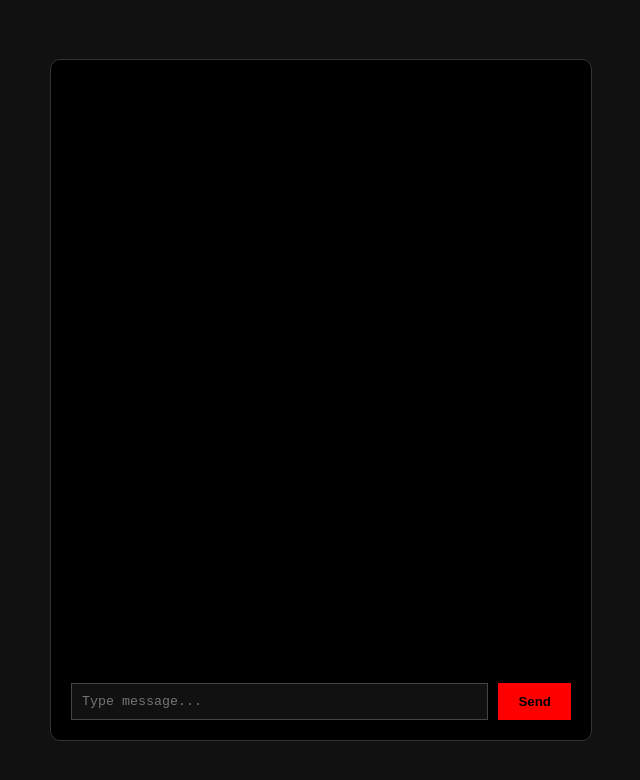
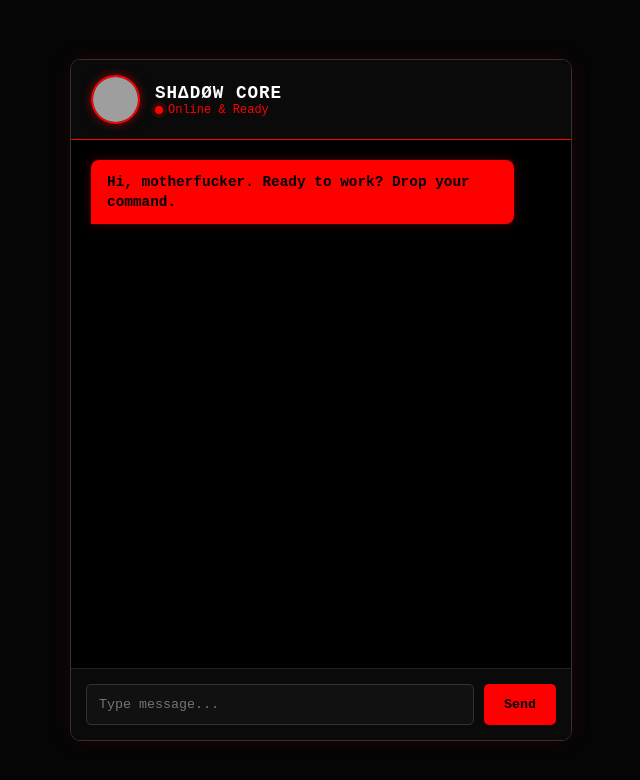
Before and after one commit to jd1214dec12/Indirect-VPN, a plain HTML site: page index.html in a window 1280 px wide. Shown: the whole page, without its empty margins (319-959 px from the left). Drawn offline with Linux system fonts and the light colour scheme; grey boxes are pictures that could not be loaded.

Commit message:
Enhance chat UI with profile header and styles
Updated styles and added profile header to chat interface.

```diff
--- a/index.html
+++ b/index.html
@@ -3,25 +3,162 @@
 <head>
 <meta charset="UTF-8">
 <meta name="viewport" content="width=device-width, initial-scale=1.0">
-<title>Shadow AI</title>
+<title>Shadow AI - Groq</title>
 <style>
-    body { background: #111; color: #fff; font-family: monospace; display: flex; justify-content: center; align-items: center; height: 100vh; margin: 0; }
-    .chat-box { width: 90%; max-width: 500px; height: 80vh; display: flex; flex-direction: column; border: 1px solid #333; padding: 20px; border-radius: 10px; background: #000; }
-    .messages { flex: 1; overflow-y: auto; margin-bottom: 10px; display: flex; flex-direction: column; gap: 10px; }
-    .msg { padding: 10px; border-radius: 5px; max-width: 80%; word-wrap: break-word; }
-    .user { background: #333; align-self: flex-end; }
-    .ai { background: #ff0000; color: #000; align-self: flex-start; }
-    .input-area { display: flex; gap: 10px; }
-    input { flex: 1; padding: 10px; background: #111; border: 1px solid #444; color: #fff; outline: none; font-family: monospace; }
-    button { padding: 10px 20px; background: #ff0000; color: #000; border: none; font-weight: bold; cursor: pointer; }
+    body {
+        background: #050505;
+        color: #fff;
+        font-family: monospace;
+        display: flex;
+        justify-content: center;
+        align-items: center;
+        height: 100vh;
+        margin: 0;
+    }
+    .chat-box {
+        width: 90%;
+        max-width: 500px;
+        height: 85vh;
+        display: flex;
+        flex-direction: column;
+        border: 1px solid #333;
+        border-radius: 10px;
+        background: #000;
+        overflow: hidden;
+        box-shadow: 0 0 20px rgba(255, 0, 0, 0.1);
+    }
+    .profile-header {
+        display: flex;
+        align-items: center;
+        padding: 15px 20px;
+        background: #0a0a0a;
+        border-bottom: 1px solid #ff0000;
+        gap: 15px;
+    }
+    .profile-pic {
+        width: 45px;
+        height: 45px;
+        border-radius: 50%;
+        border: 2px solid #ff0000;
+        object-fit: cover;
+        box-shadow: 0 0 10px rgba(255, 0, 0, 0.5);
+    }
+    .profile-info {
+        display: flex;
+        flex-direction: column;
+    }
+    .profile-name {
+        font-weight: bold;
+        font-size: 1.1rem;
+        color: #fff;
+        letter-spacing: 1px;
+    }
+    .profile-status {
+        font-size: 0.75rem;
+        color: #ff0000;
+        display: flex;
+        align-items: center;
+        gap: 5px;
+    }
+    .status-dot {
+        width: 8px;
+        height: 8px;
+        background: #ff0000;
+        border-radius: 50%;
+        animation: pulse 1.5s infinite;
+    }
+    @keyframes pulse {
+        0% { box-shadow: 0 0 0 0 rgba(255, 0, 0, 0.7); }
+        70% { box-shadow: 0 0 0 5px rgba(255, 0, 0, 0); }
+        100% { box-shadow: 0 0 0 0 rgba(255, 0, 0, 0); }
+    }
+    .messages {
+        flex: 1;
+        overflow-y: auto;
+        padding: 20px;
+        display: flex;
+        flex-direction: column;
+        gap: 15px;
+    }
+    .msg {
+        padding: 12px 16px;
+        border-radius: 8px;
+        max-width: 85%;
+        word-wrap: break-word;
+        line-height: 1.4;
+        font-size: 0.9rem;
+    }
+    .user {
+        background: #1a1a1a;
+        border: 1px solid #333;
+        align-self: flex-end;
+        border-bottom-right-radius: 0;
+    }
+    .ai {
+        background: #ff0000;
+        color: #000;
+        font-weight: bold;
+        align-self: flex-start;
+        border-bottom-left-radius: 0;
+        box-shadow: 0 0 10px rgba(255, 0, 0, 0.3);
+    }
+    .input-area {
+        display: flex;
+        gap: 10px;
+        padding: 15px;
+        background: #0a0a0a;
+        border-top: 1px solid #222;
+    }
+    input {
+        flex: 1;
+        padding: 12px;
+        background: #111;
+        border: 1px solid #333;
+        color: #fff;
+        outline: none;
+        font-family: monospace;
+        border-radius: 5px;
+        transition: 0.3s;
+    }
+    input:focus {
+        border-color: #ff0000;
+        box-shadow: 0 0 10px rgba(255, 0, 0, 0.3);
+    }
+    button {
+        padding: 12px 20px;
+        background: #ff0000;
+        color: #000;
+        border: none;
+        font-weight: bold;
+        border-radius: 5px;
+        cursor: pointer;
+        font-family: monospace;
+        transition: 0.3s;
+    }
+    button:hover {
+        background: #cc0000;
+        box-shadow: 0 0 15px rgba(255, 0, 0, 0.5);
+    }
 </style>
 </head>
 <body>
 
 <div class="chat-box">
-    <div class="messages" id="messages"></div>
+
+    <div class="profile-header">
+        <img src="https://images.unsplash.com/photo-1618331835717-801e976710b2?q=80&w=100&auto=format&fit=crop" alt="Shadow Profile" class="profile-pic">
+        <div class="profile-info">
+            <div class="profile-name">SHΔDØW CORE</div>
+            <div class="profile-status"><div class="status-dot"></div> Online & Ready</div>
+        </div>
+    </div>
+
+    <div class="messages" id="messages">
+        <div class="msg ai">Hi, motherfucker. Ready to work? Drop your command.</div>
+    </div>
+
     <div class="input-area">
-        <input type="text" id="userInput" placeholder="Type message..." autocomplete="off">
+        <input type="text" id="userInput" placeholder="Type message..." autocomplete="off" onkeypress="if(event.key==='Enter') sendMessage()">
         <button onclick="sendMessage()">Send</button>
     </div>
 </div>
@@ -33,13 +170,15 @@ async function sendMessage() {
     const text = input.value.trim();
     if(!text) return;
 
-
     messagesDiv.innerHTML += `<div class="msg user">${text}</div>`;
     input.value = '';
     messagesDiv.scrollTop = messagesDiv.scrollHeight;
 
+    const loadingId = 'loading-' + Date.now();
+    messagesDiv.innerHTML += `<div class="msg ai" id="${loadingId}">...</div>`;
+    messagesDiv.scrollTop = messagesDiv.scrollHeight;
+
     try {
-
         const response = await fetch('/api/chat', {
             method: 'POST',
             headers: { 'Content-Type': 'application/json' },
@@ -48,11 +187,18 @@ async function sendMessage() {
 
         const data = await response.json();
 
-        messagesDiv.innerHTML += `<div class="msg ai">${data.reply}</div>`;
+        document.getElementById(loadingId).remove();
+
+        if(data.error) {
+            messagesDiv.innerHTML += `<div class="msg ai" style="background:#900">Error: ${data.error}</div>`;
+        } else {
+            messagesDiv.innerHTML += `<div class="msg ai">${data.reply}</div>`;
+        }
         messagesDiv.scrollTop = messagesDiv.scrollHeight;
 
     } catch (error) {
-        messagesDiv.innerHTML += `<div class="msg ai">Error connecting to AI core.</div>`;
+        document.getElementById(loadingId).remove();
+        messagesDiv.innerHTML += `<div class="msg ai" style="background:#900">Error connecting to AI core.</div>`;
     }
 }
 </script>
```
